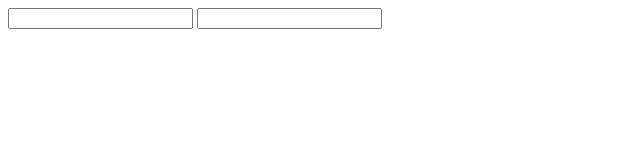
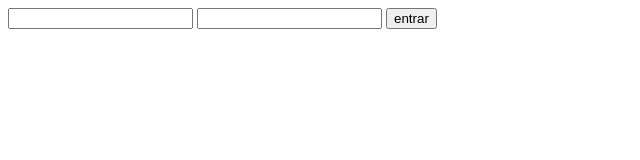
Before and after one commit to BERNARDOCHICO/CHICO, a plain HTML site: page index.html in a window 1280 px wide. Shown: the whole page, without its empty margins (0-640 px from the left). Drawn offline with Linux system fonts and the light colour scheme.

Commit message:
criando um input para o botao

```diff
--- a/index.html
+++ b/index.html
@@ -9,6 +9,7 @@
     <form>
         <input type="email" name="" id="">
         <input type="password" name="" id="">
+        <input type="button" value="entrar">
     </form>
 
 </body>
```
